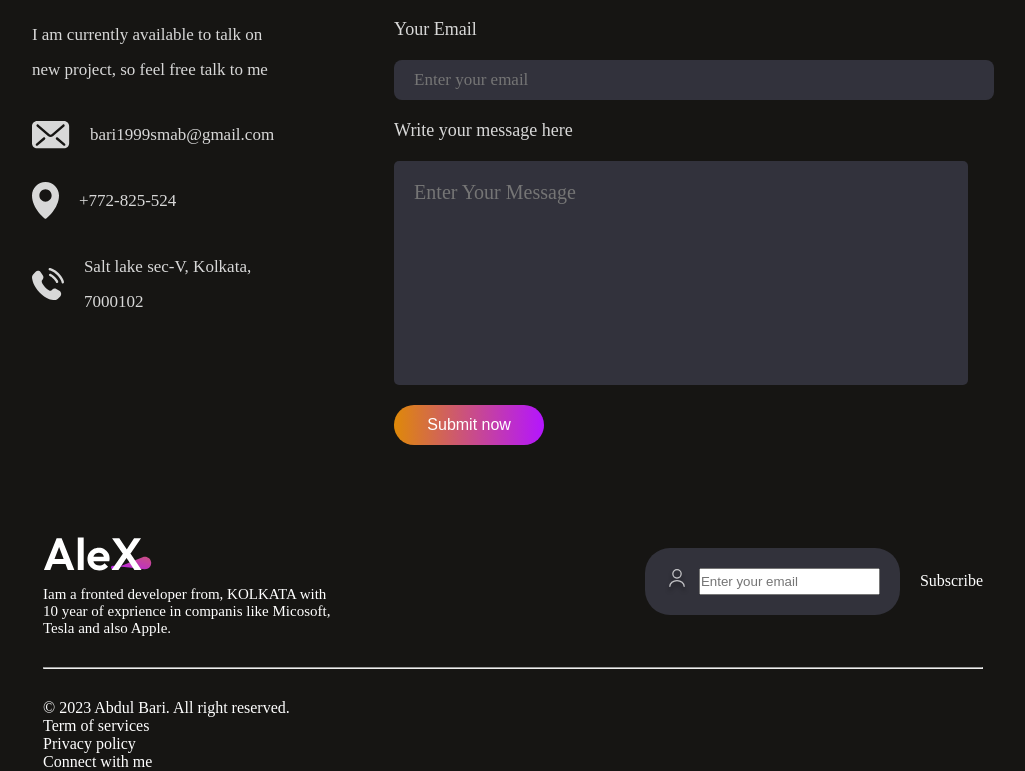
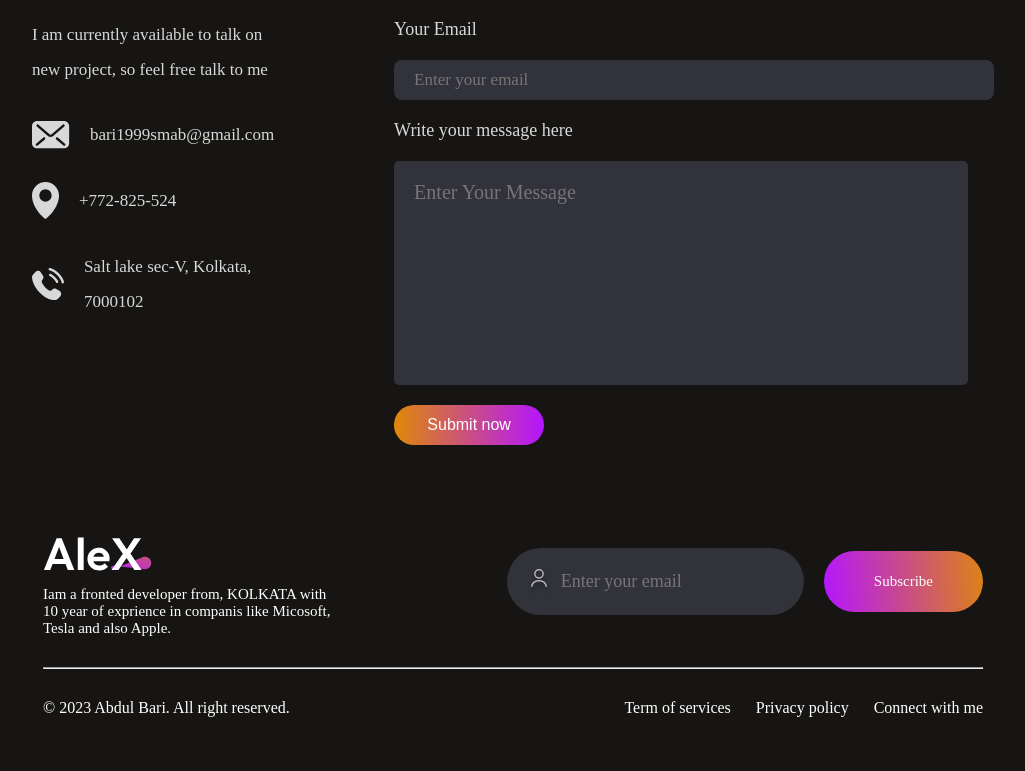
Before and after one commit to bari199/portfolioV2, a React (Vite) app in the folder frontend/: page / in a window 1280 px wide. Shown: the part 3636-4407 px from the top of the page, without its empty margins (127-1152 px from the left). After the commit the page ends 4378 px from the top, so only its background shows below. Built offline with nearby package versions, Linux system fonts and the light colour scheme.

Commit message:
added footerbottom section

```diff
--- a/frontend/src/components/Footer/footer.css
+++ b/frontend/src/components/Footer/footer.css
@@ -21,7 +21,42 @@
     display: flex;
     gap: 10px;
     padding: 20px 30px;
-    border-radius: 25px;
+    border-radius: 50px;
     background: #32323B;
     padding: 20px;
 }
+.footer-email-input input{
+    outline: none;
+    border: none;
+    background: transparent;
+    color: #a0a0a0;
+    font-family: outfit;
+    font-size: 18px;
+
+}
+.footer-subscribe{
+    font-size: 15px;
+    padding: 22px 50px;
+    border-radius: 35px;
+    background: linear-gradient(264deg, #DF8908 -5.09%, #B415FF);
+    cursor: pointer;
+    transition: 0.3s;
+}
+.footer-bottom{
+    display: flex;
+    justify-content: space-between;
+    font: size 15px;
+}
+.footer-bottom-right{
+    display: flex;
+    gap: 25px;
+    margin-bottom: 25px;
+}
+.footer-email-input:hover{
+    border: 3px solid #a0a0a0;
+}
+.footer-subscribe:hover{
+    border: 3px ;
+    transition: 0.1s;
+    transform: scale(1.1);
+}
```
